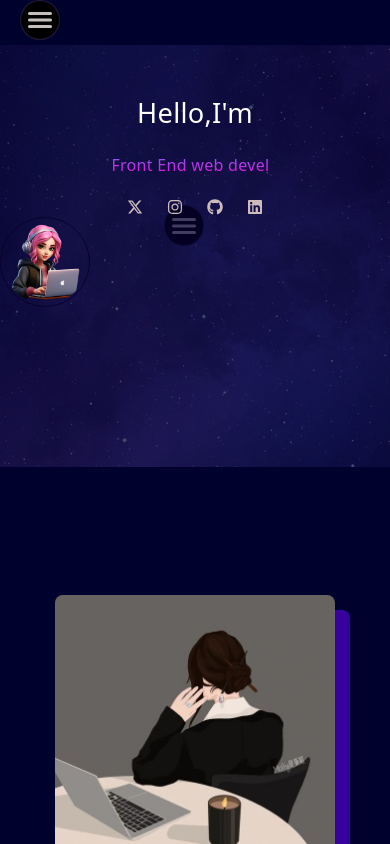
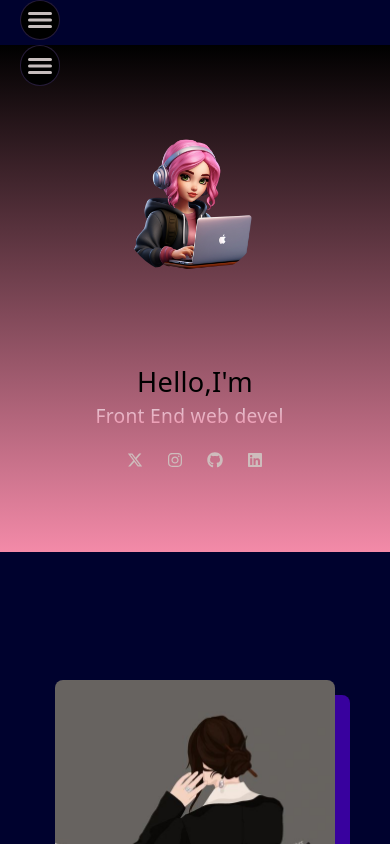
Before and after one commit to nouraabdelfattah/My_Portofolio, a React (Vite) app: page / in a window 390 px wide. Shown: the top 844 px of the page. Built offline with nearby package versions, Linux system fonts and the light colour scheme.

Commit message:
Update hero.css

```diff
--- a/src/components/2-hero/hero.css
+++ b/src/components/2-hero/hero.css
@@ -9,52 +9,59 @@ Table of content:
 
 .hero{
 
-    color: white;
-   background-image: url(/public/62ae42f67794530eaa859bb78111deb6.jpg);
-   background-position: center;
-   background-repeat: no-repeat;
-   background-size: cover;
-    padding: 10rem;
-    position: relative;
-    height: 50vh;
+background-image: linear-gradient(black , #f38aa8);
+    height: 60vh;
 }
 
 .hero-content{
-    position: absolute;
-    top: 50%;
-    left: 50%;
-    width: 100%;
-    height: 100%;
-    transform: translate(-50%,-50%);
-    background-color: #050036ae;
+    display: flex;
+    justify-content: space-between;
+    height: 60vh;
+
 }
 .hero .left-section{
-   text-align: center;
-margin-top: 3rem;
+    margin: 5rem 10rem;
+
+    width: 40%;
+}
+.hero .right-section-hero{
+
+    height: 100%;
+    padding: 2rem;
+    position: relative;
+    width: 20%;
 }
 .hero-img{
-    width: 110px;
+    width: 280px;
     border-radius: 50%;
-    border: 1px solid rgb(10, 1, 43);
     padding: 0.1rem;
+   display: block;
+   position: absolute;
+   top: 10%;
+   right: 62%;
+
+
 }
 
 .hero .title{
-    font-size: 2rem;
+    font-size: 3rem;
     line-height: 2.5rem;
     margin: 20px 0;
+color: black;
 }
 .hero .sub-title{
-    font-size: 1.2rem;
-    background: -webkit-linear-gradient(#766af7, #f702d6);
+    font-size: 2.5rem;
+    background: -webkit-linear-gradient(#ded3da,  #f38aa8);
     -webkit-background-clip: text;
     -webkit-text-fill-color: transparent;
 
+
 }
 .hero .iqons {
-
+  padding: 0 20px;
     gap:1.5rem ;
     font-size: 1.3rem;
+    justify-content: flex-start;
 
 }
 .hero .iqons a{
@@ -67,8 +74,8 @@ margin-top: 3rem;
     cursor: pointer;
 }
 .hire1-button{
-    background:-webkit-linear-gradient(rgb(136, 0, 255),rgb(36, 2, 146));
-    padding: 10px;
+    background: -webkit-linear-gradient(black, #f6aac0);
+    padding: 5px;
     width: 100px;
     border-radius: 25px;
     text-align: center;
@@ -76,8 +83,8 @@ margin-top: 3rem;
     margin-right: 20px;
 }
 .hire2-button{
-border: 2px solid rgb(51, 1, 91);
-    padding: 10px;
+border: 2px solid #ee809f;
+    padding: 5px;
     width: 120px;
     border-radius: 25px;
     text-align: center;
@@ -90,16 +97,37 @@ cursor: pointer;
 }
 /* //////// */
 @media (max-width:768px) {
+    .hero-content{
+        flex-direction:  column-reverse;
+        row-gap: 5px;
+        text-align: center;
+        height: 45vh;
+    }
+    .hero .left-section{
+        margin: unset;
+        width: 100%;
+    }
+    .hero .right-section-hero{
+        width: 100%;
+
+        height: auto;
+    }
     .hero-img{
-        width: 90px;
+        width: 150px;
+        top: 60%;
+   left: 30%;
     }
     .hero .title{
         font-size: 1.7rem;
+        margin: unset;
+
+
     }
     .hero .sub-title{
-        font-size: 1rem;
+        font-size: 1.2rem;
     }
     .hero .iqons{
         font-size: 1rem;
+        justify-content: center;
     }
 }
```
